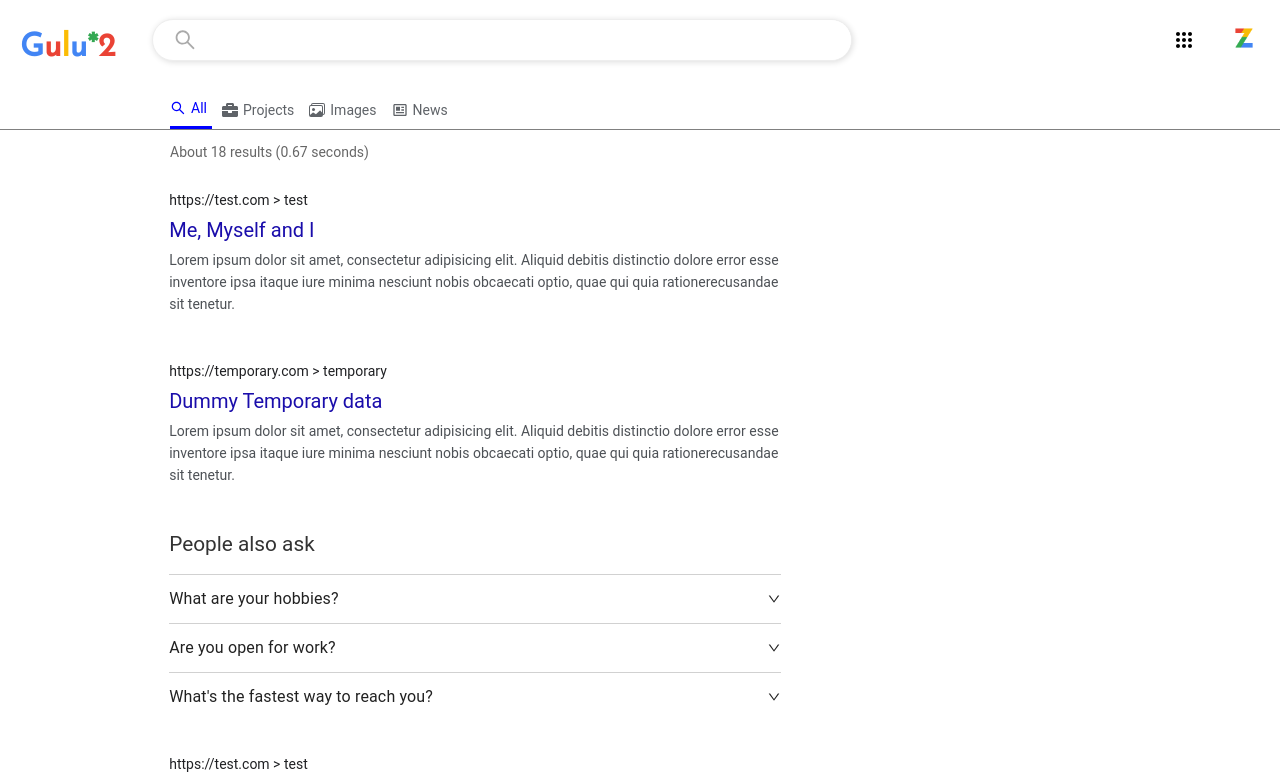
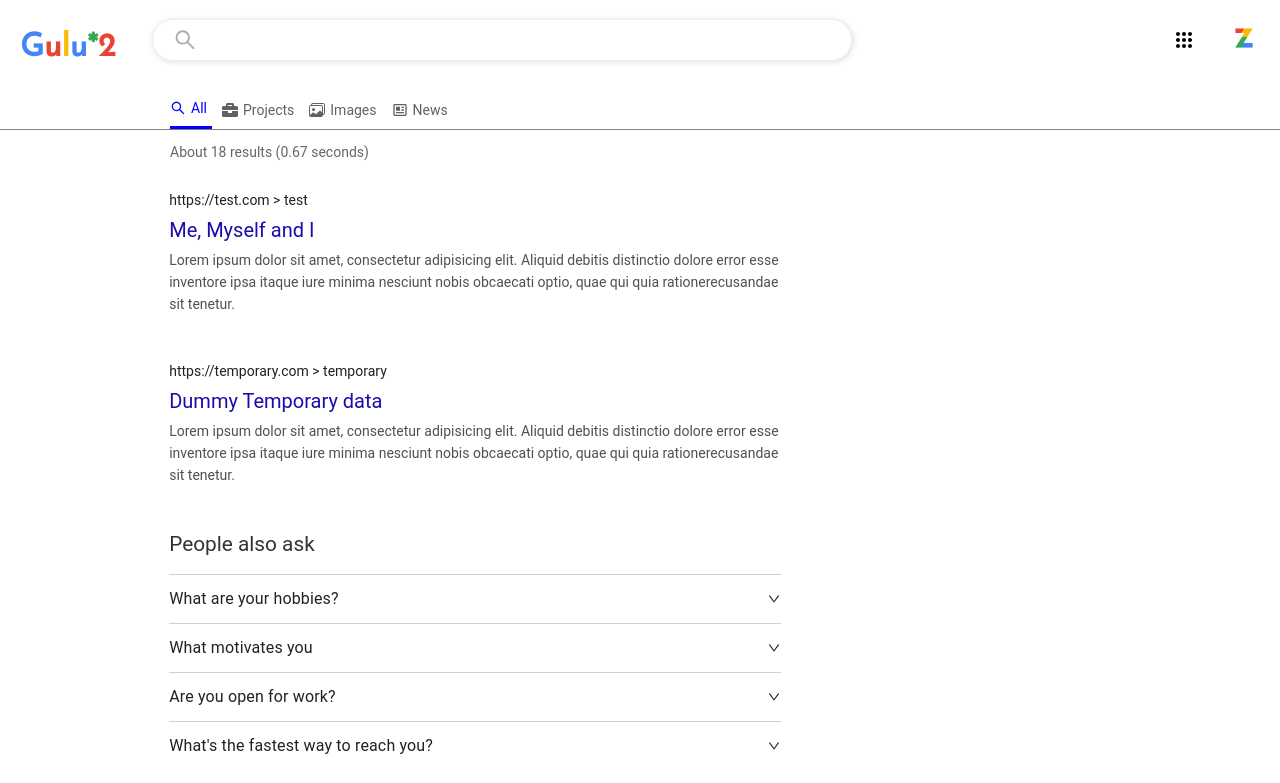
Before and after one commit to BarelyAnXer/gulgulu, a React (Create React App) app: page /all in a window 1280 px wide. Shown: the top 783 px of the page. Built offline with nearby package versions, Linux system fonts and the light colour scheme.

Commit message:
added details to qna

```diff
--- a/src/data/accordionQnA.js
+++ b/src/data/accordionQnA.js
@@ -1,14 +1,18 @@
 export const accordionQnA = [
   {
     question: "What are your hobbies?",
-        answer: "Lorem ipsum dolor sit amet, consectetur adipisicing elit. Aliquid assumenda blanditiis delectus laboriosam mollitia suscipit."
+    answer: "I enjoy reading playing video games and watching anime and when I'm not playing or watching anime for leisure, I spend my free time learning about random stuff mainly about computers and technology. I also like listening to music."
+  },
+  {
+    question: "What motivates you",
+    answer: "Meeting deadlines, targets and goals, My passion in coding and learning new things while coming up with creative ideas to improve something or create something new."
   },
   {
     question: "Are you open for work?",
-        answer: "It is a long established fact that a reader will be distracted by the readable content of a page when looking at its layout. The point of using Lorem Ipsum is that it has a more-or-less normal distribution of letters"
+    answer: "Yes. I am always open to work on innovative projects with creative ideas."
   },
   {
     question: "What's the fastest way to reach you?",
-        answer: "Lorem Ipsum is simply dummy text of the printing and typesetting industry. Lorem Ipsum has been the industry's standard dummy text ever since the 1500s, when an unknown printer took a galley of type and scrambled it to make a type specimen book."
+    answer: "Definitely email. Contact me at christiangazzingan38@gmail.com"
   },
 ]
```
Lines whose indentation alone changed are shown as unchanged.
